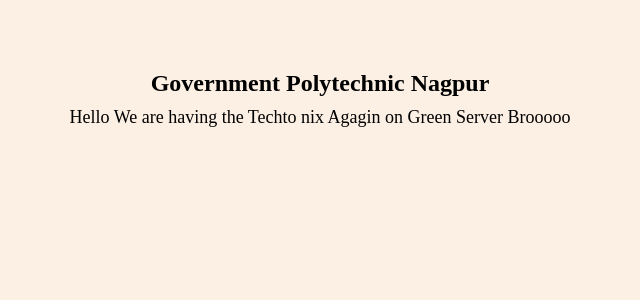
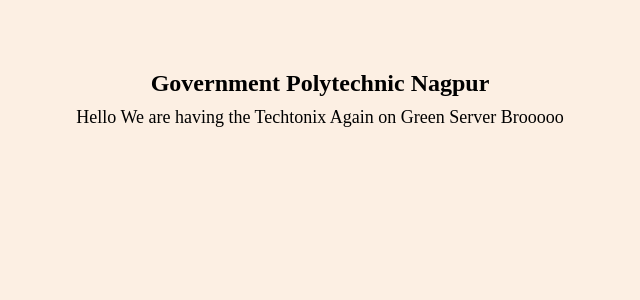
Before and after one commit to vishuhack/django_simple_app, a Python web app: template app/templates/index.html in a window 1280 px wide. Shown: the part 292-592 px from the top of the page, without its empty margins (320-960 px from the left). Run offline with Jinja, Linux system fonts and the light colour scheme; the template is opened without the code that fills it, so the values that code supplies are empty.

Commit message:
updated iex

```diff
--- a/app/templates/index.html
+++ b/app/templates/index.html
@@ -42,6 +42,6 @@
         <!-- <img src="/static/college_logo.jpg" alt="College Image" width="100"> -->
         <div class="text">Government Polytechnic Nagpur</div>
     </div>
-    <p class="description">Hello We are having the Techto nix Agagin on Green Server Brooooo</p>
+    <p class="description">Hello We are having the Techtonix Again on Green Server Brooooo</p>
 </body>
 </html>
```
